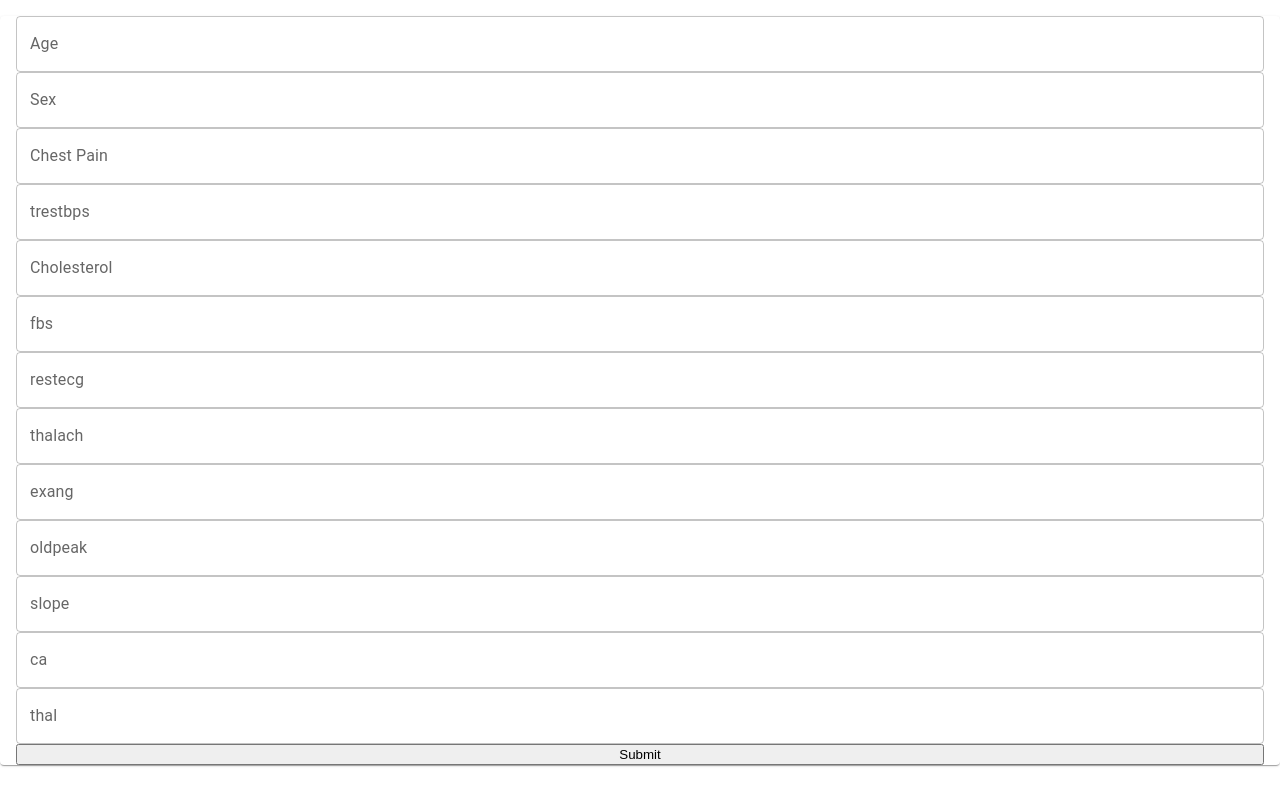
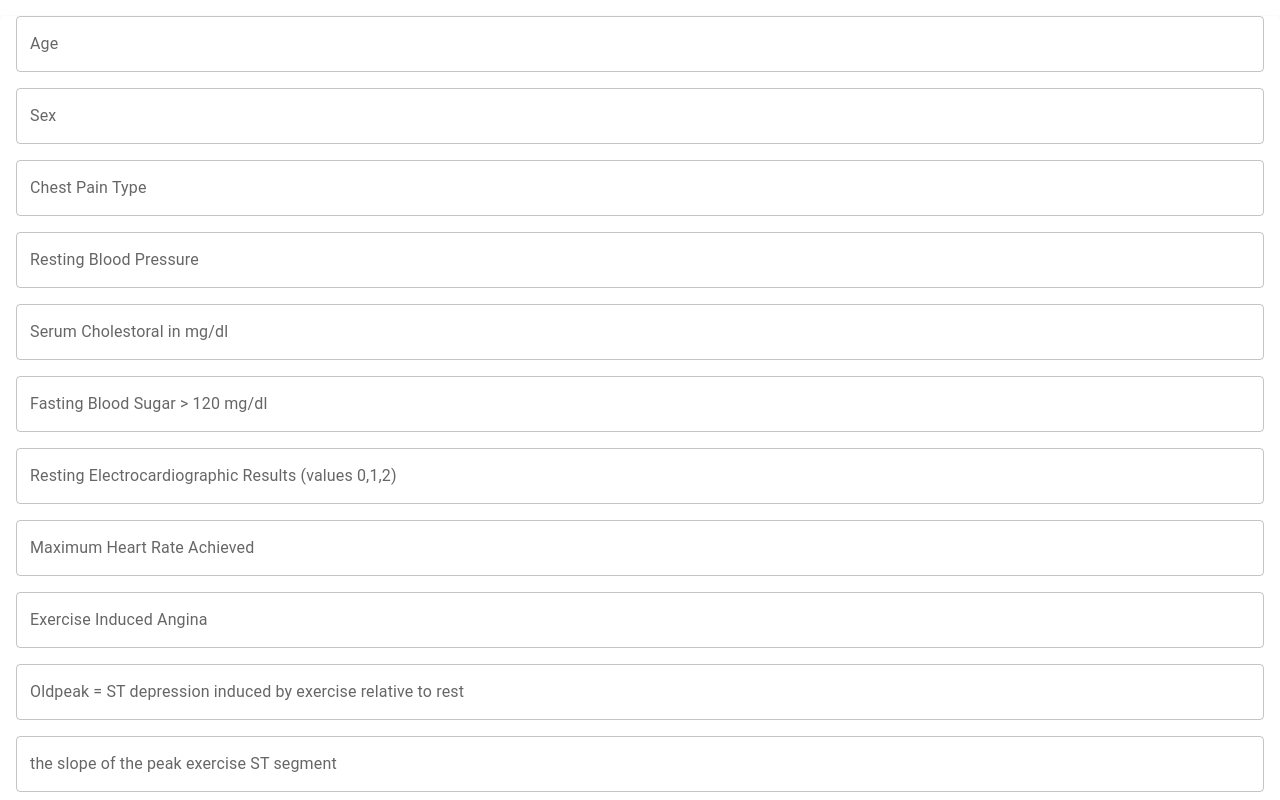
Before and after one commit to faraji-ombonya/stunning-guide, a React (Create React App) app: page / in a window 1280 px wide. Shown: the top 800 px of the page. Built offline with nearby package versions, Linux system fonts and the light colour scheme.

Commit message:
feat: basic alert

```diff
--- a/src/components/Form.js
+++ b/src/components/Form.js
@@ -3,19 +3,30 @@ import { useState } from 'react';
 import Box from '@mui/material/Box';
 import FormControl from '@mui/material/FormControl';
 import TextField from '@mui/material/TextField';
+import Button from '@mui/material/Button';
+import Stack from '@mui/material/Stack';
+import Alert from '@mui/material/Alert';
+import AlertTitle from '@mui/material/AlertTitle';
+
 import axios from 'axios';
+import { dividerClasses } from '@mui/material';
+
+
+
+
 
 export default function Form() {
+    const [hasHeartDisease, setHasHeartDisease] = useState("2")
+    const [showAlert, setShowAlert] = useState(false)
 
     // save form data in state
-    const [formData, setFormData] = useState({
-        age: "",
-        cp: "",
-    });
+    const [formData, setFormData] = useState({});
 
     // handle change
     const handleChange = (event) => {
         setFormData({ ...formData, [event.target.name]: event.target.value })
+
+        console.log(formData)
     };
 
     // handleSubmit
@@ -28,7 +39,9 @@ export default function Form() {
 
         axios.post("http://localhost:8000/predict/", formData)
             .then((response) => {
-                console.log(response)
+                console.log(response.data.has_heart_disease)
+                setHasHeartDisease(response.data.has_heart_disease)
+                setShowAlert(true)
             })
             .catch((error) => {
                 // console.log(error)
@@ -46,6 +59,7 @@ export default function Form() {
             <form onSubmit={handleSubmit}>
                 <FormControl fullWidth >
 
+                    <Stack spacing={2}>
                         <TextField
                             name='age'
                             id="age"
@@ -65,7 +79,7 @@ export default function Form() {
                         <TextField
                             name='cp'
                             id="cp"
-                        label="Chest Pain"
+                            label="Chest Pain Type"
                             variant="outlined"
                             onChange={handleChange}
                         />
@@ -73,7 +87,7 @@ export default function Form() {
                         <TextField
                             name='trestbps'
                             id="trestbps"
-                        label="trestbps"
+                            label="Resting Blood Pressure"
                             variant="outlined"
                             onChange={handleChange}
                         />
@@ -81,7 +95,7 @@ export default function Form() {
                         <TextField
                             name='chol'
                             id="chol"
-                        label="Cholesterol"
+                            label="Serum Cholestoral in mg/dl"
                             variant="outlined"
                             onChange={handleChange}
                         />
@@ -89,7 +103,7 @@ export default function Form() {
                         <TextField
                             name='fbs'
                             id="fbs"
-                        label="fbs"
+                            label="Fasting Blood Sugar > 120 mg/dl"
                             variant="outlined"
                             onChange={handleChange}
                         />
@@ -97,7 +111,7 @@ export default function Form() {
                         <TextField
                             name='restecg'
                             id="restecg"
-                        label="restecg"
+                            label="Resting Electrocardiographic Results (values 0,1,2)"
                             variant="outlined"
                             onChange={handleChange}
                         />
@@ -105,7 +119,7 @@ export default function Form() {
                         <TextField
                             name='thalach'
                             id="thalach"
-                        label="thalach"
+                            label="Maximum Heart Rate Achieved"
                             variant="outlined"
                             onChange={handleChange}
                         />
@@ -113,7 +127,7 @@ export default function Form() {
                         <TextField
                             name='exang'
                             id="exang"
-                        label="exang"
+                            label="Exercise Induced Angina"
                             variant="outlined"
                             onChange={handleChange}
                         />
@@ -121,7 +135,7 @@ export default function Form() {
                         <TextField
                             name='oldpeak'
                             id="oldpeak"
-                        label="oldpeak"
+                            label="Oldpeak = ST depression induced by exercise relative to rest"
                             variant="outlined"
                             onChange={handleChange}
                         />
@@ -129,7 +143,7 @@ export default function Form() {
                         <TextField
                             name='slope'
                             id="slope"
-                        label="slope"
+                            label="the slope of the peak exercise ST segment"
                             variant="outlined"
                             onChange={handleChange}
                         />
@@ -137,7 +151,7 @@ export default function Form() {
                         <TextField
                             name='ca'
                             id="ca"
-                        label="ca"
+                            label="Number of major vessels (0-3) colored by flourosopy"
                             variant="outlined"
                             onChange={handleChange}
                         />
@@ -145,18 +159,53 @@ export default function Form() {
                         <TextField
                             name='thal'
                             id="thal"
-                        label="thal"
+                            label="thal: 0 = normal; 1 = fixed defect; 2 = reversable defect"
                             variant="outlined"
                             onChange={handleChange}
                         />
 
-                    <button type='submit'>Submit</button>
+                        <Button variant="contained" type='submit'>Submit</Button>
+                    </Stack>
+                </FormControl>
+            </form>
 
-                </FormControl>
 
-            </form>
+            <CustomAlert showAlert={showAlert} hasHeartDisease={hasHeartDisease} />
 
 
         </Box>
     );
 }
+
+
+function CustomAlert({ showAlert, hasHeartDisease }) {
+
+    let response = '';
+    let severity = '';
+
+    switch (hasHeartDisease) {
+        case 0:
+            response = "You do not have a heart disease"
+            severity = "success"
+            break
+
+        case 1:
+            response = "You have heart disease"
+            severity = "warning"
+            break;
+
+        default:
+            break;
+    }
+
+    return (
+        <div>
+            {showAlert && (
+                <Alert severity={severity} >
+                    <AlertTitle>Info</AlertTitle>
+                    <strong>{response}</strong>
+                </Alert>
+            )}
+        </div>
+    )
+}
```
Lines whose indentation alone changed are shown as unchanged.
